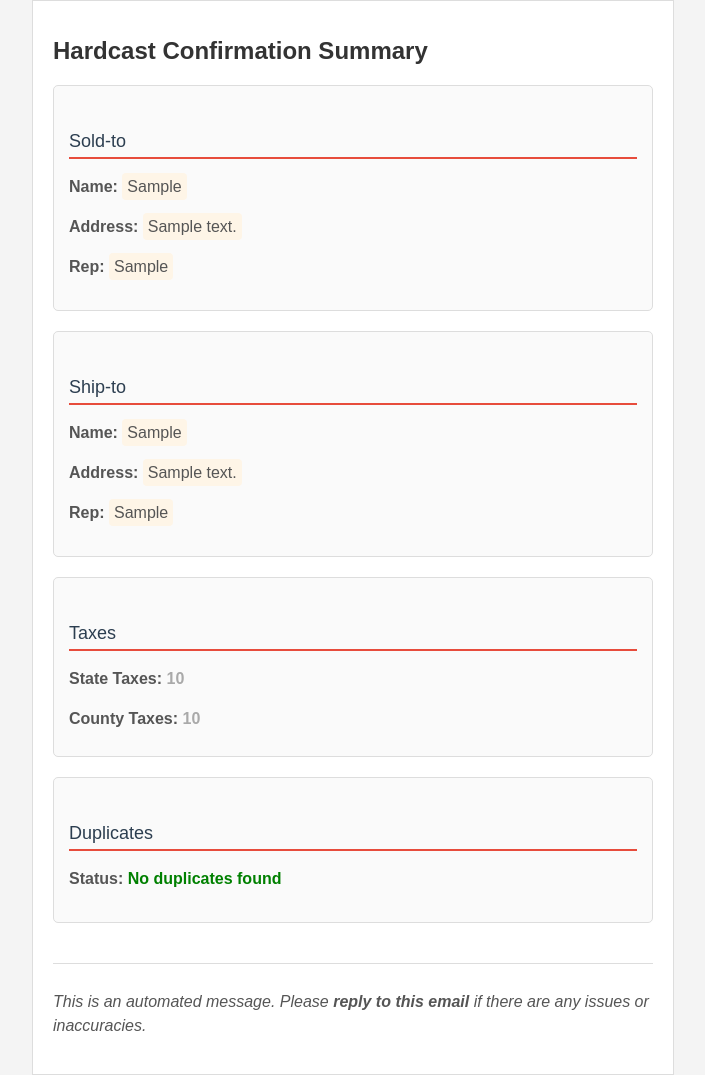
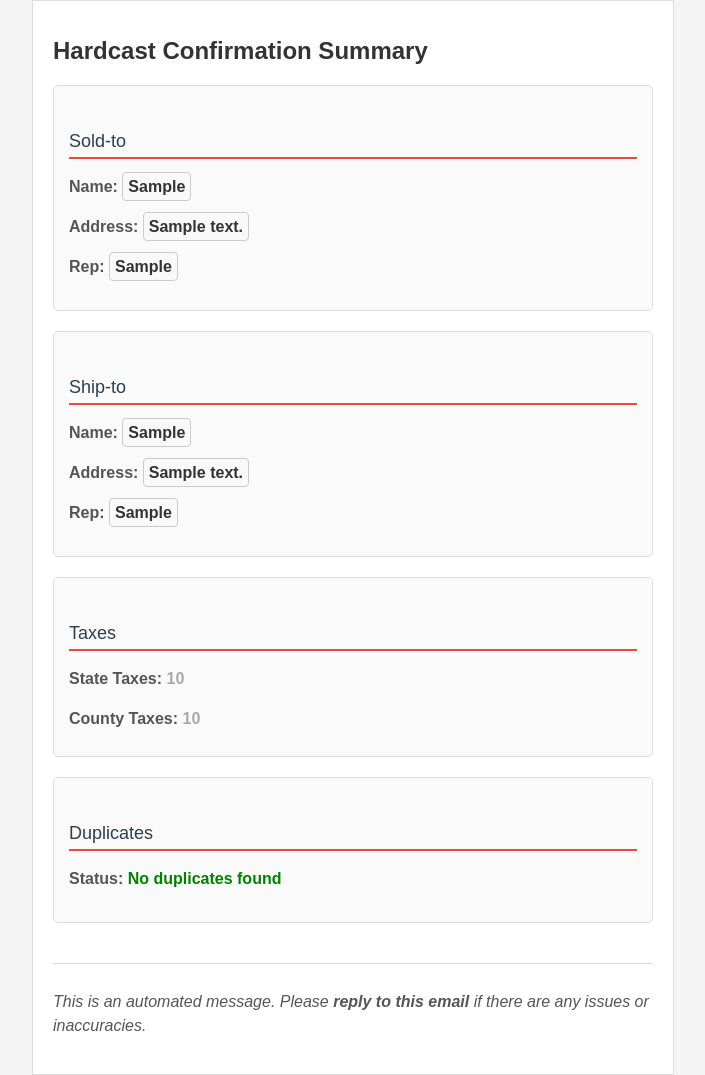
Before and after one commit to shupe-carboni/backend, a Python web app: template app/hardcast/templates/confirmation_analysis_email.html in a window 1280 px wide. Shown: the whole page, without its empty margins (287-992 px from the left). Run offline with Jinja, Linux system fonts and the light colour scheme; the template is opened without the code that fills it: most values are stand-ins (such as "Sample title", 1, 10 or a date in 2020).

Commit message:
made highlighting more muted

```diff
--- a/app/hardcast/templates/confirmation_analysis_email.html
+++ b/app/hardcast/templates/confirmation_analysis_email.html
@@ -44,9 +44,12 @@
             color: #2c3e50;
         }
         .highlight {
-            background-color: #fef5e7;
+            border: 1px solid #cccccc;
             padding: 5px;
             border-radius: 4px;
+            font-weight: bold;
+            color: #333333;
+            background-color: #f9f9f9;
         }
         .box {
             border: 1px solid #dddddd;
```
